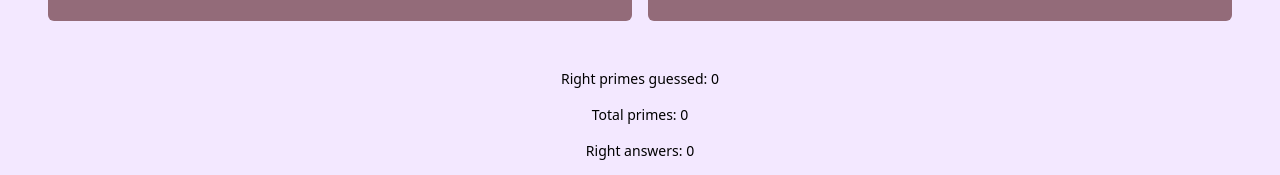
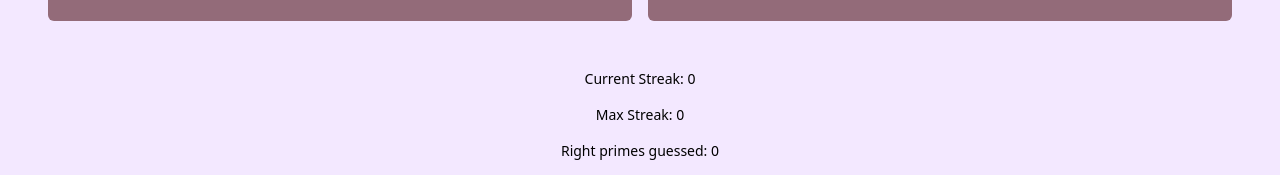
Before and after one commit to j-veylop/manus-primes, a Next.js app: page / in a window 1280 px wide. Shown: the part 203-378 px from the top of the page. Built offline with nearby package versions, Linux system fonts and the light colour scheme.

Commit message:
Added streak info

```diff
--- a/pages/index.tsx
+++ b/pages/index.tsx
@@ -33,6 +33,9 @@ export default function Home() {
   const [rightAnswers, setRightAnswers] = useState(0);
   const [wrongAnswers, setWrongAnswers] = useState(0);
   const [totalPrimes, setTotalPrimes] = useState(0);
+
+  const [currentStreak, setCurrentStreak] = useState(0);
+  const [maxStreak, setMaxStreak] = useState(0);
 
   const [numberList, setNumberList] = useState<number[]>([]);
 
@@ -81,6 +84,8 @@ export default function Home() {
     setRightAnswers(parseInt(localStorage.getItem('rightAnswers') || '0'));
     setWrongAnswers(parseInt(localStorage.getItem('wrongAnswers') || '0'));
     setTotalPrimes(parseInt(localStorage.getItem('totalPrimes') || '0'));
+    setCurrentStreak(parseInt(localStorage.getItem('currentStreak') || '0'));
+    setMaxStreak(parseInt(localStorage.getItem('maxStreak') || '0'));
 
     let numList: number[] = [];
     if (localStorage.numberList) {
@@ -121,6 +126,12 @@ export default function Home() {
       }
 
       if (answer === isPrime(num)) {
+        localStorage.currentStreak = currentStreak + 1;
+        setCurrentStreak(currentStreak => currentStreak + 1);
+        if (currentStreak > maxStreak) {
+          localStorage.maxStreak = maxStreak + 1;
+          setMaxStreak(maxStreak => maxStreak + 1)
+        }
         if (isPrime(num)) {
           localStorage.rightPrimes = rightPrimes + 1;
           setrightPrimes(rightPrimes => rightPrimes + 1);
@@ -129,6 +140,8 @@ export default function Home() {
         setRightAnswers(rightAnswers => rightAnswers + 1);
         alert(`Correct 👌, ${num} is ${isPrime(num) ? "" : "not "}prime!`);
       } else {
+        localStorage.currentStreak = 0;
+        setCurrentStreak(0);
         localStorage.wrongAnswers = wrongAnswers + 1;
         setWrongAnswers(wrongAnswers => wrongAnswers + 1);
         alert(`Wrong ❌, ${num} is ${isPrime(num) ? "" : "not "}prime!`);
@@ -146,6 +159,8 @@ export default function Home() {
         <button className="bg-dune-alive rounded-md p-4 w-full" onClick={() => answerQuestion(false)}>No</button>
       </div>
       <div className="flex flex-col gap-4 text-sm text-center">
+        <p>Current Streak: {currentStreak}</p>
+        <p>Max Streak: {maxStreak}</p>
         <p>Right primes guessed: {rightPrimes}</p>
         <p>Total primes: {totalPrimes}</p>
         <p>Right answers: {rightAnswers}</p>
```
